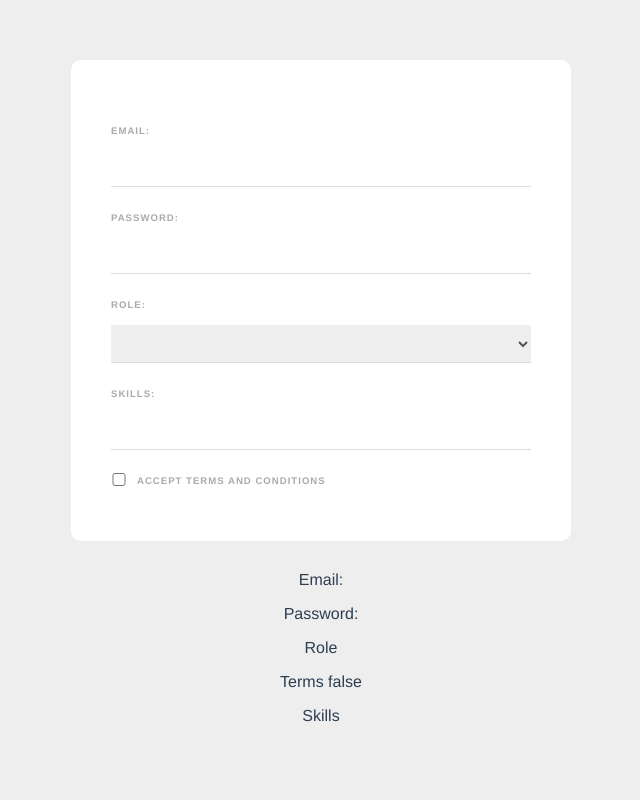
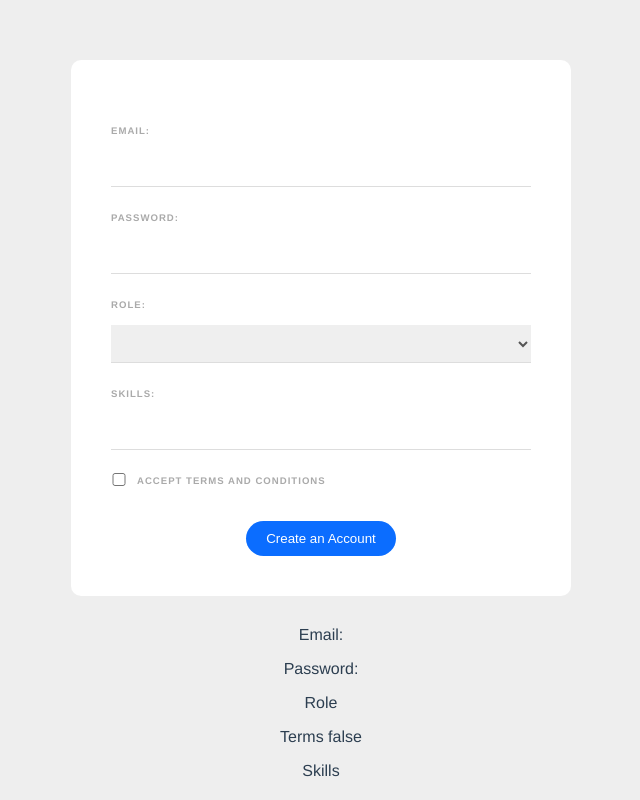
Before and after one commit to BetancourtFelipe/web-form, a Vue app: page / in a window 1280 px wide. Shown: the whole page, without its empty margins (319-959 px from the left). Built offline with nearby package versions, Linux system fonts and the light colour scheme.

Commit message:
Add handleSubmit

```diff
--- a/src/components/SignupForm.vue
+++ b/src/components/SignupForm.vue
@@ -1,10 +1,11 @@
 <template>
-  <form>
+  <form @submit.prevent="handleSubmit">
     <label>Email:</label>
     <input type="email" v-model="email" />
 
     <label>Password:</label>
-    <input type="password" v-model="password" />
+    <input type="password" required v-model="password" />
+    <div v-if="passwordError" class="error">{{ passwordError }}</div>
 
     <label>Role:</label>
     <select v-model="role">
@@ -21,6 +22,10 @@
     <div class="terms">
       <input type="checkbox" required v-model="terms" />
       <label>Accept terms and conditions</label>
+    </div>
+
+    <div class="submit">
+      <button>Create an Account</button>
     </div>
 
     <!-- <div>
@@ -57,6 +62,7 @@
       terms: false,
       tempSkill: '',
       skills: [],
+      passwordError: '',
       // names: [],
     };
   },
@@ -73,6 +79,21 @@
       this.skills = this.skills.filter((item) => {
         return skill != item;
       });
+    },
+    handleSubmit() {
+      // validate password
+      this.passwordError =
+        this.password.length > 5
+          ? ''
+          : 'Password must be at least 6 chars long';
+
+      if (!this.passwordError) {
+        console.log('email: ', this.email);
+        console.log('password: ', this.password);
+        console.log('role: ', this.role);
+        console.log('skills: ', this.skills);
+        console.log('terms accepted: ', this.terms);
+      }
     },
   },
 };
@@ -129,4 +150,24 @@
   color: #777;
   cursor: pointer;
 }
+
+button {
+  background: #0b6dff;
+  border: 0;
+  padding: 10px 20px;
+  margin-top: 20px;
+  color: white;
+  border-radius: 20px;
+}
+
+.submit {
+  text-align: center;
+}
+
+.error {
+  color: #ff0062;
+  margin-top: 10px;
+  font-size: 0.8em;
+  font-weight: bold;
+}
 </style>
```
